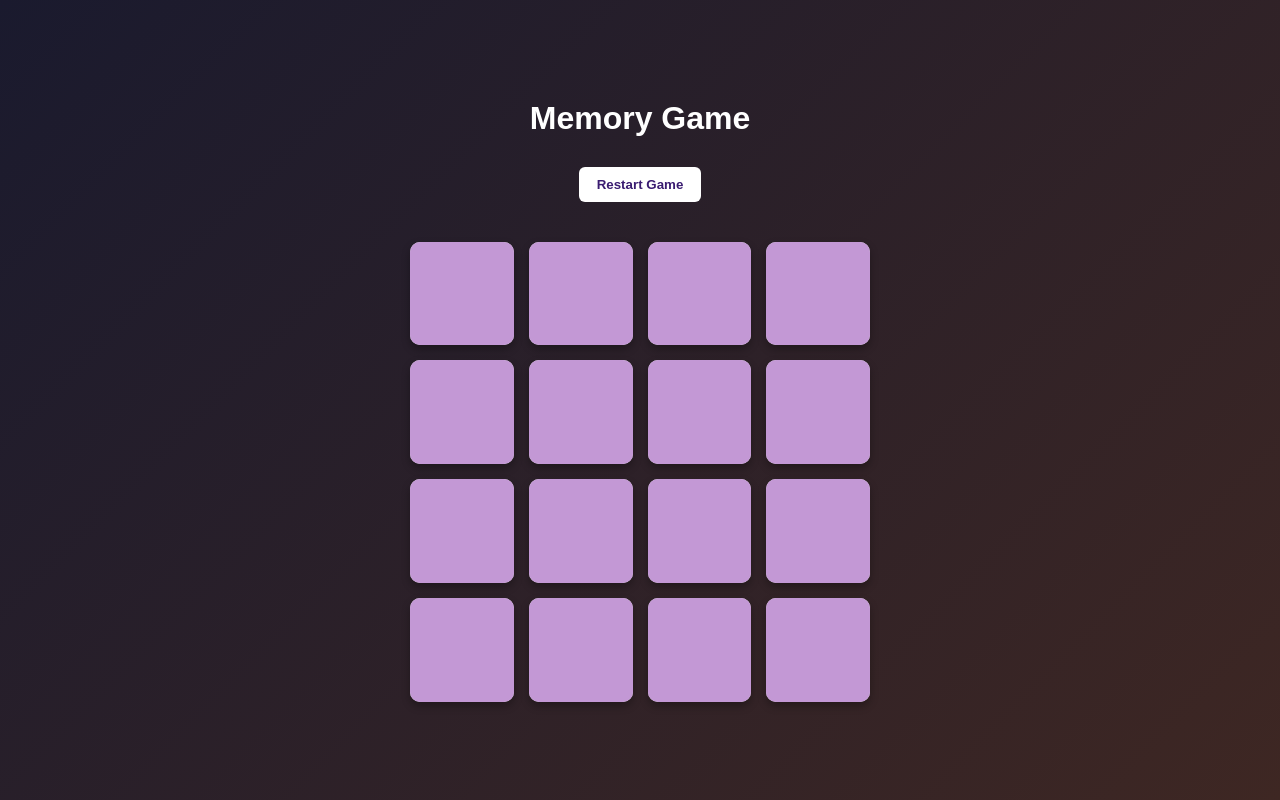
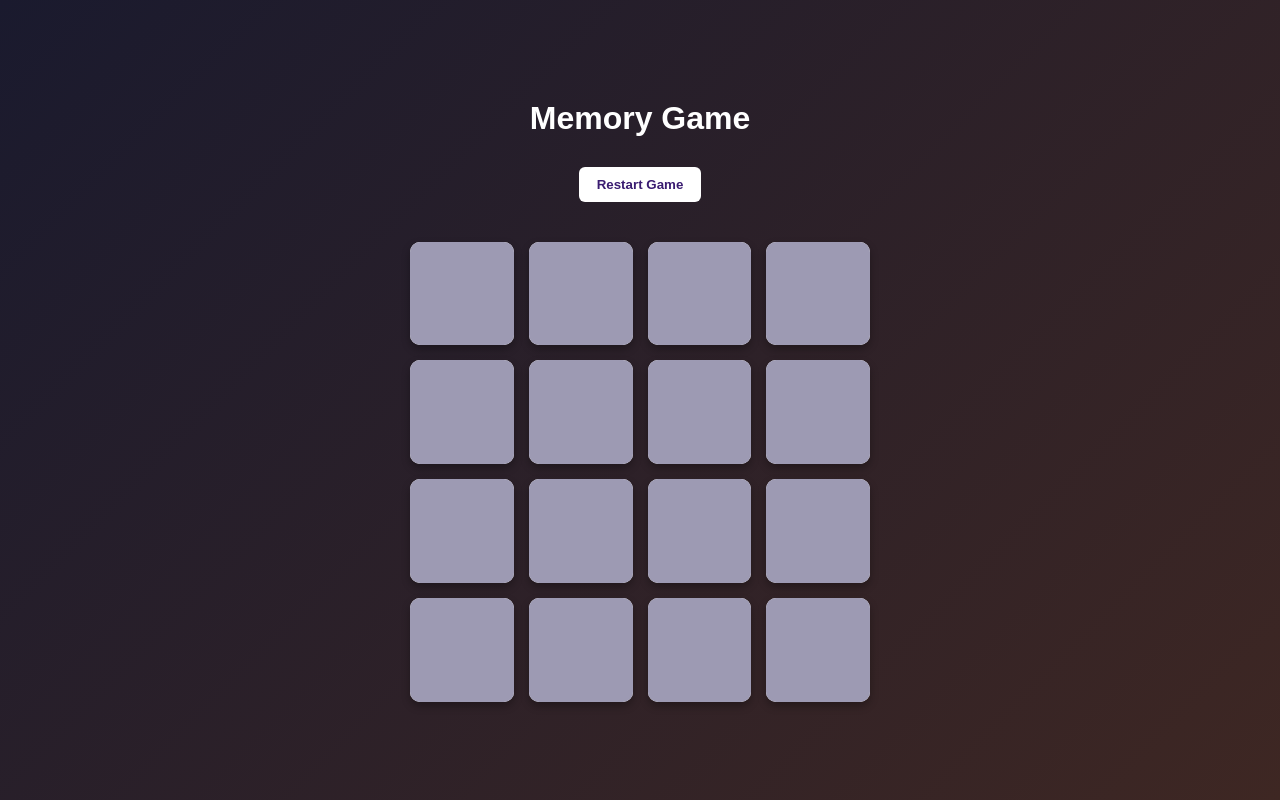
Before and after one commit to Kathirvel-123/Memory_game_3, a plain HTML site: page index.html in a window 1280 px wide. Drawn offline with Linux system fonts and the light colour scheme.

Commit message:
color update

```diff
--- a/styles.css
+++ b/styles.css
@@ -84,7 +84,12 @@ h1 {
 }
 
 .back {
-  background-color: #b987ced9;
+  background-color: #9D9AB3
+
+
+
+
+;
 }
 
 .game-container {
```
